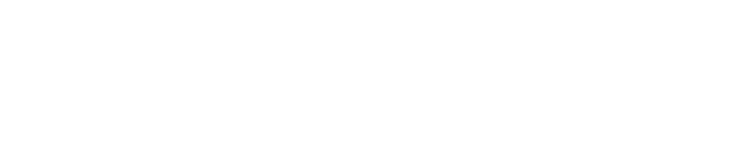
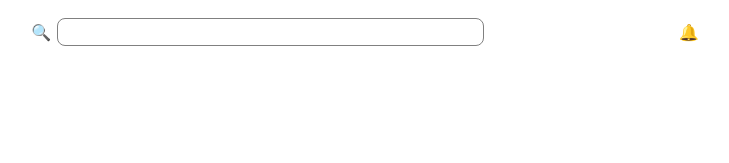
Before and after one commit to rynhardt-engelbrecht/top_admin_dashboard, a plain HTML site: page index.html in a window 1280 px wide. Shown: the whole page, without its empty margins (284-1013 px from the left). Drawn offline with Linux system fonts and the light colour scheme.

Commit message:
feat: implement header layout

```diff
--- a/index.html
+++ b/index.html
@@ -10,7 +10,26 @@
   <div class="container">
     <div class="sidebar"></div>
 
-    <div class="header"></div>
+    <div class="header">
+      <div class="search">
+        <div class="search-icon">🔍</div>
+        <input type="search" name="search" id="search">
+      </div>
+
+      <div class="options">
+        <div class="bell-icon">🔔</div>
+        <div class="account-options"></div>
+        <div class="user-name"></div>
+      </div>
+
+      <div class="user-welcome">
+
+      </div>
+
+      <div class="user-actions">
+
+      </div>
+    </div>
 
     <div class="main-content"></div>
   </div>
--- a/style.css
+++ b/style.css
@@ -7,11 +7,64 @@ body {
   display: grid;
 
   grid-template-columns: 1fr 4fr;
-  grid-template-rows: 1fr 5fr;
+  grid-template-rows: 1fr 4fr;
 }
 
 .header {
   grid-column: 2 / 3;
+
+  display: grid;
+
+  grid-template-columns: repeat(6, 1fr);
+  grid-template-rows: 2fr 3fr;
+}
+
+.header .search {
+  grid-column: 1 / 4;
+
+  display: grid;
+  grid-template-columns: repeat(6, 1fr);
+
+  align-items: center;
+}
+
+.header .search .search-icon {
+  padding-right: 6px;
+  text-align: right;
+}
+
+.header .search input[type="search"] {
+  grid-column: 2 / 7;
+
+  height: 45%;
+
+  border: 1px solid gray;
+  border-radius: 8px;
+
+  position: relative;
+}
+
+.header .options {
+  grid-column: 5 / 7;
+
+  display: grid;
+  grid-template-columns: repeat(2, 1fr) 3fr;
+
+  align-items: center;
+}
+
+.header .options .bell-icon {
+  text-align: center;
+
+  grid-column: 1 / 2;
+}
+
+.header .user-welcome {
+  grid-column: 1 / 4;
+}
+
+.header .user-actions {
+  grid-column: 4 / 7;
 }
 
 .sidebar {
```
